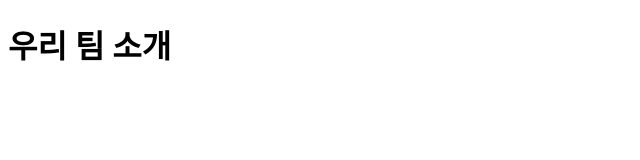
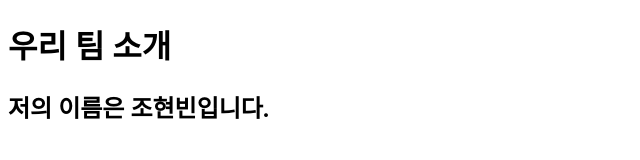
Before and after one commit to 20210442-JHB/Test_Group_2, a plain HTML site: page index.html in a window 1280 px wide. Shown: the whole page, without its empty margins (0-640 px from the left). Drawn offline with Linux system fonts and the light colour scheme.

Commit message:
바디부분 조현빈 소개 수정

```diff
--- a/index.html
+++ b/index.html
@@ -5,5 +5,6 @@
   </head>
   <body>
     <h1>우리 팀 소개</h1>
+    <h2>저의 이름은 조현빈입니다.</h2>
   </body>
 </html>
```
